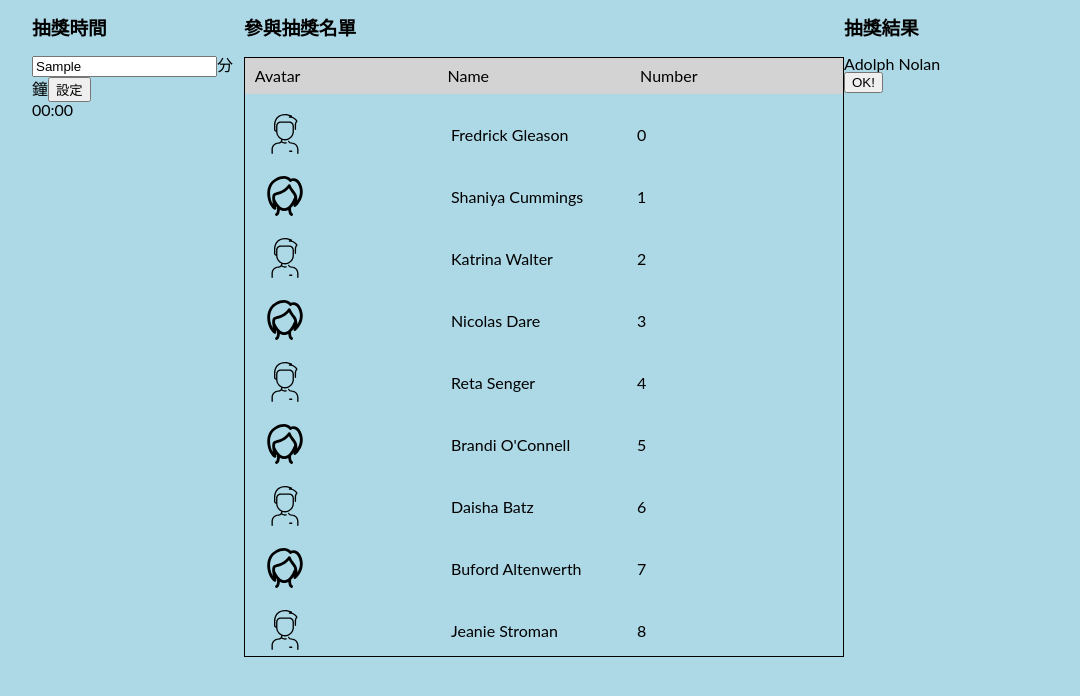
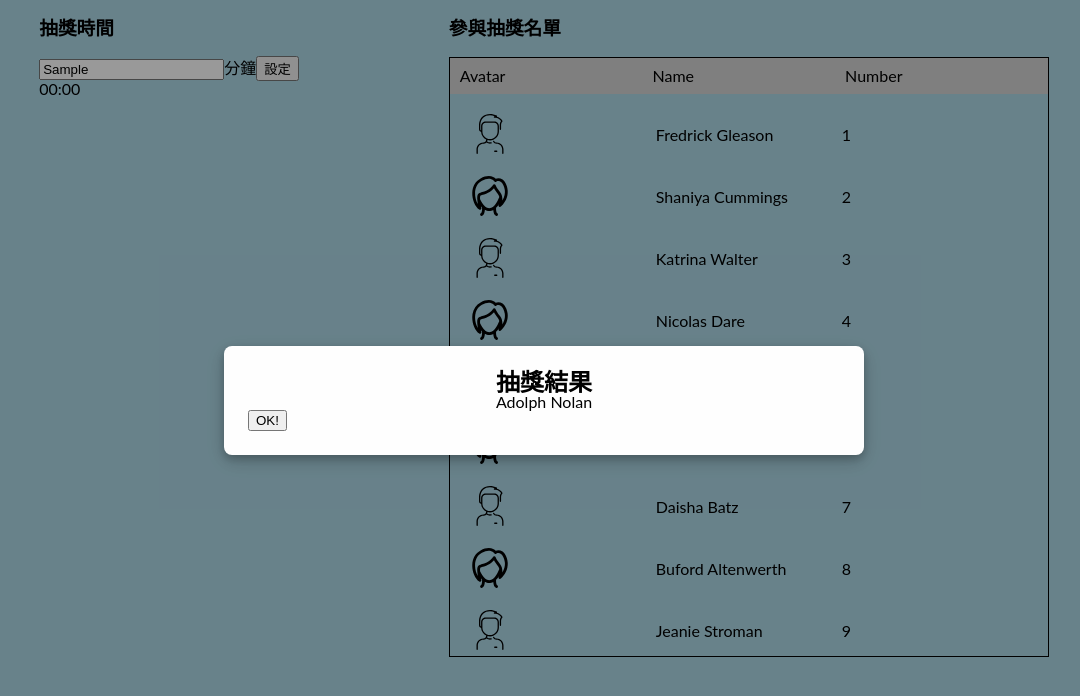
Before and after one commit to es6513/lucky-draw, a React (Create React App) app: page / in a window 1280 px wide. Both pictures are taken after typing "Sample" into the empty fields and a click on the button "設定". Shown: the top 696 px of the page, without its empty margins (96-1176 px from the left). Built offline with nearby package versions, Linux system fonts and the light colour scheme.

Commit message:
adjust lightbox style

```diff
--- a/src/components/Lightbox/index.js
+++ b/src/components/Lightbox/index.js
@@ -1,16 +1,20 @@
 import React from "react";
 import { PropTypes } from "prop-types";
+import classnames from "classnames/bind";
 import HeadTitle from "../HeadTitle";
 import Button from "../Button";
+import styles from "./style.module.scss";
+
+const cx = classnames.bind(styles);
 
 function LightBox({ className, title, children, handleClose }) {
   return (
-    <div className={className}>
-      <div className="light-box-content">
-        <div className="light-box-header">
-          <HeadTitle headTag="h3">{title}</HeadTitle>
-        </div>
-        <div className="light-box-body">{children}</div>
+    <div className={cx(className, "light-box")}>
+      <div className={cx("light-box-content")}>
+        <HeadTitle headTag="h3" className={cx("light-box-header")}>
+          {title}
+        </HeadTitle>
+        <div className={cx("light-box-body")}>{children}</div>
         <Button handleClick={handleClose}>OK!</Button>
       </div>
     </div>
--- /dev/null
+++ b/src/components/Lightbox/style.module.scss
@@ -0,0 +1,51 @@
+
+@keyframes slideFromTop {
+  from {top: -100px; opacity:0}
+  to {top:0; opacity:1}
+}
+
+$space-basis: 16px;
+
+.light-box{
+  display: flex;
+  align-items: center;
+  justify-content: center;
+  width: 100%;
+  height: 100%;
+  position: fixed;
+  left: 0;
+  top: 0;
+  outline: none;
+  z-index: 1000;
+  background-color: rgba(0,0,0,0.4);
+  color: #000;
+  overflow: auto;
+
+  .light-box-content {
+    position: relative;
+    background-color: #fefefe;
+    margin: auto;
+    padding: 1.5 * $space-basis;
+    width: 40 * $space-basis;
+    box-shadow: 0 4px 8px 0 rgba(0,0,0,0.2),0 6px 20px 0 rgba(0,0,0,0.19);
+    border-radius: 0.5 * $space-basis;
+    animation-name: slideFromTop;
+    animation-duration: 0.6s
+  }
+
+  .light-box-header{
+    display: flex;
+    justify-content: center;
+    font-size: 1.5 * $space-basis;
+    font-weight: 800;
+    margin: 0;
+  }
+
+  .light-box-body{
+    display: flex;
+    justify-content: center;
+    align-items: center;
+    flex-direction: column;
+  }
+
+}
--- a/src/components/Lists/Item/index.js
+++ b/src/components/Lists/Item/index.js
@@ -8,7 +8,6 @@ function Item({ className, children, ...restProps }) {
   return (
     <li className={cx(className)} {...restProps}>
       {children}
-      {}
     </li>
   );
 }
--- a/src/containers/AttendLists/index.js
+++ b/src/containers/AttendLists/index.js
@@ -1,5 +1,5 @@
 import React from "react";
-import { useSelector, useDispatch } from "react-redux";
+import { useSelector } from "react-redux";
 import classnames from "classnames/bind";
 import HeadTitle from "components/HeadTitle";
 import Lists from "components/Lists";
@@ -15,7 +15,6 @@ function AttendLists() {
   const storeAttendLists = useSelector(
     (state) => state.listsReducer.attendLists
   );
-
   return (
     <div>
       <HeadTitle headTag="h3">參與抽獎名單</HeadTitle>
@@ -36,7 +35,7 @@ function AttendLists() {
                 />
               </div>
               <div>{person.name}</div>
-              <div>{person.id}</div>
+              <div>{person.id + 1}</div>
             </Lists.Item>
           ))}
         </Lists>
@@ -45,4 +44,4 @@ function AttendLists() {
   );
 }
 
-export default AttendLists;
+export default React.memo(AttendLists);
--- a/src/containers/AttendLists/style.module.scss
+++ b/src/containers/AttendLists/style.module.scss
@@ -15,8 +15,9 @@
     margin-bottom: 20px;
     display: flex;
     align-items: center;
-   >*{
-     flex-basis: (100%/3);
+
+   > * {
+     flex-basis: (100% / 3);
    }
  }
 
--- a/src/containers/Result/index.js
+++ b/src/containers/Result/index.js
@@ -1,7 +1,8 @@
-import React from "react";
+import React, { useCallback } from "react";
 import { useSelector, useDispatch } from "react-redux";
 import { toggleShowResult } from "store/modules/result/actions";
 import Lightbox from "components/Lightbox";
+import Button from "components/Button";
 
 function Result() {
   const dispatch = useDispatch();
@@ -11,11 +12,9 @@ function Result() {
 
   const luckyPerson = useSelector((state) => state.listsReducer.luckyPerson);
   return (
-    <div>
-      <Lightbox title="抽獎結果" handleClose={closeResult}>
-        {luckyPerson.name}
-      </Lightbox>
-    </div>
+    <Lightbox title="抽獎結果" handleClose={closeResult}>
+      {luckyPerson.name}
+    </Lightbox>
   );
 }
 
--- a/src/containers/TimeControl/index.js
+++ b/src/containers/TimeControl/index.js
@@ -31,4 +31,4 @@ function TimeControl() {
   );
 }
 
-export default TimeControl;
+export default React.memo(TimeControl);
```
